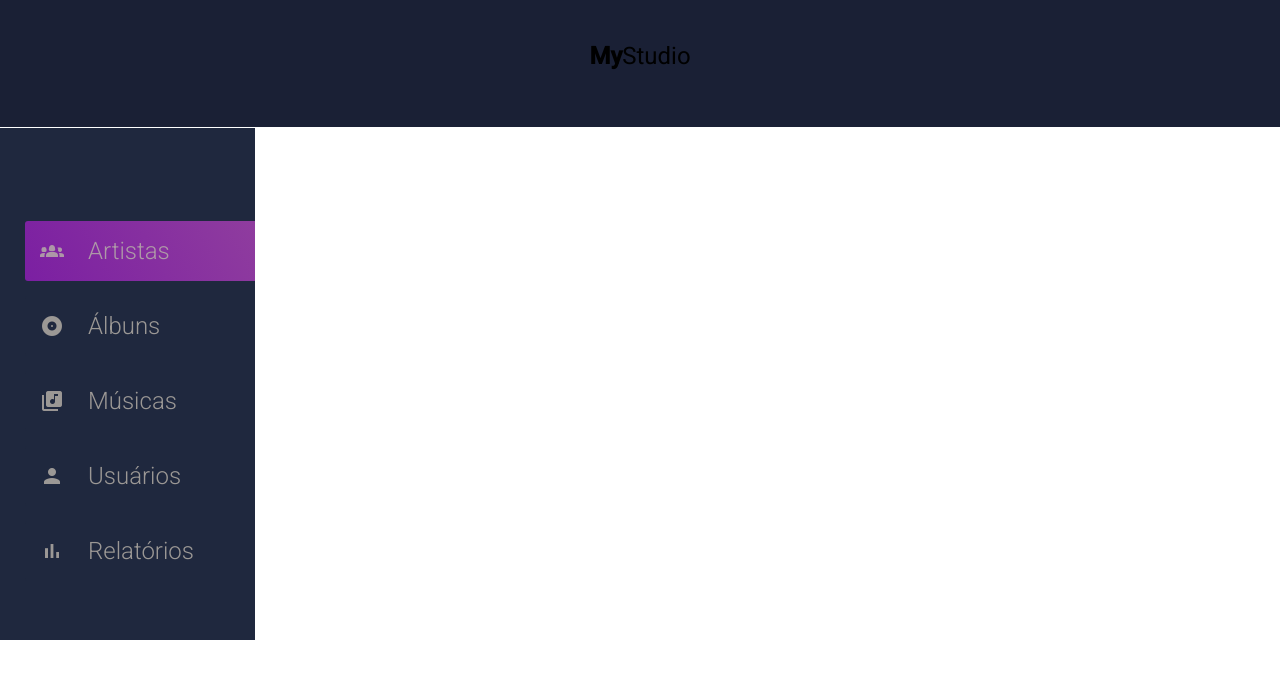
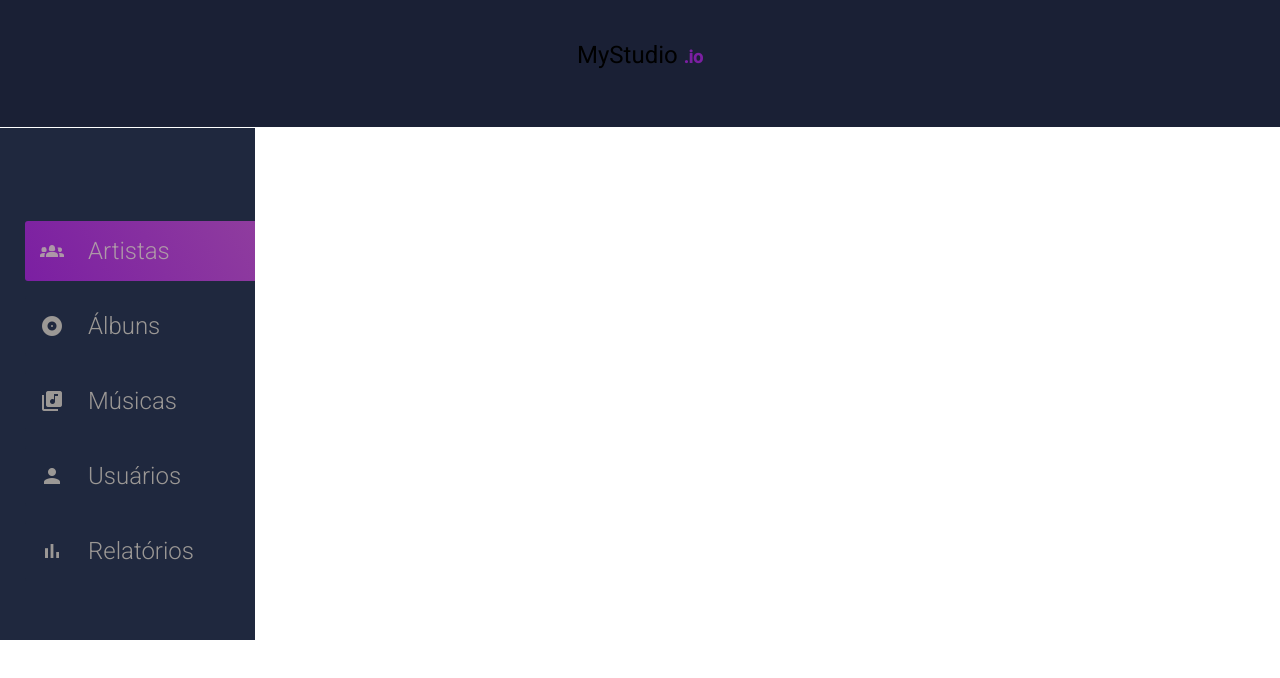
Before and after one commit to rafael-a-s/mystudio, an Angular app in the folder front-end/mystudio-front/: page / in a window 1280 px wide. Shown: the top 678 px of the page. Built offline with nearby package versions, Linux system fonts and the light colour scheme.

Commit message:
Componente header feito

```diff
--- a/front-end/mystudio-front/src/app/app.component.html
+++ b/front-end/mystudio-front/src/app/app.component.html
@@ -1,7 +1,7 @@
 <mat-grid-list cols="5" rowHeight="4:2">
 
   <mat-grid-tile [colspan]="5" style="background-color: #1a2035;">
-    <h1><strong>My</strong>Studio</h1>
+    <app-header></app-header>
   </mat-grid-tile>
   <mat-grid-tile [colspan]="1" [rowspan]="4">
     <div class="container">
--- a/front-end/mystudio-front/src/app/app.module.ts
+++ b/front-end/mystudio-front/src/app/app.module.ts
@@ -6,6 +6,7 @@
 
 import { AppRoutingModule } from './app-routing.module';
 import { AppComponent } from './app.component';
+import { HeaderComponent } from './layout/header/header.component';
 import { SideBarComponent } from './layout/side-bar/side-bar.component';
 import { AppMaterialModule } from './shared/app-material/app-material.module';
 
@@ -13,6 +14,7 @@
   declarations: [
     AppComponent,
     SideBarComponent,
+    HeaderComponent,
 
   ],
   imports: [
--- /dev/null
+++ b/front-end/mystudio-front/src/app/layout/header/header.component.css
@@ -0,0 +1,4 @@
+.wrapper h1 strong{
+  color: #7b1fa2;
+  font-size: 1.1rem;
+}
--- /dev/null
+++ b/front-end/mystudio-front/src/app/layout/header/header.component.html
@@ -0,0 +1,6 @@
+<div class="wrapper">
+  <h1>
+    MyStudio
+    <strong>.io</strong>
+  </h1>
+</div>
--- /dev/null
+++ b/front-end/mystudio-front/src/app/layout/header/header.component.ts
@@ -0,0 +1,15 @@
+import { Component, OnInit } from '@angular/core';
+
+@Component({
+  selector: 'app-header',
+  templateUrl: './header.component.html',
+  styleUrls: ['./header.component.css']
+})
+export class HeaderComponent implements OnInit {
+
+  constructor() { }
+
+  ngOnInit(): void {
+  }
+
+}
```
